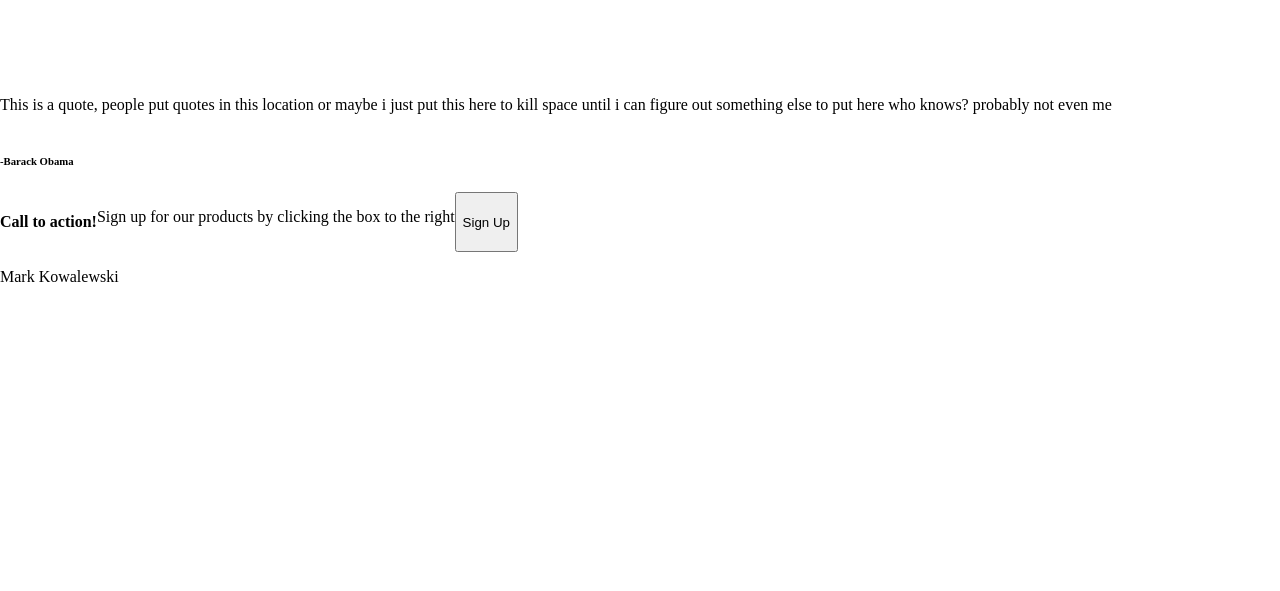
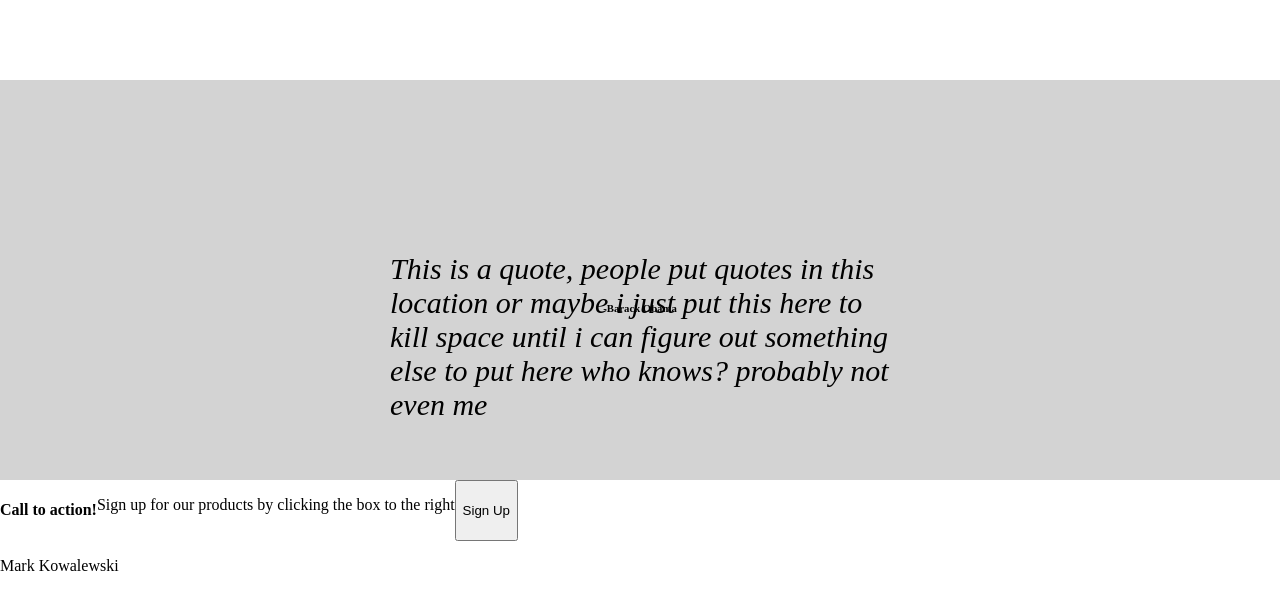
Before and after one commit to Raventh23/landing-page-project, a plain HTML site: page index.html in a window 1280 px wide. Shown: the part 831-1422 px from the top of the page. Before the commit the page ends 1133 px from the top, so only its background shows below. Drawn offline with Linux system fonts and the light colour scheme.

Commit message:
work on quotes section

```diff
--- a/style.css
+++ b/style.css
@@ -86,7 +86,21 @@ img{
 }
 .quotes{
     display:flex;
+    flex:1;
+    height: 400px;
+    justify-content: center;
+    align-items: center;
     flex-direction: column;
+    background-color: lightgray;
+    flex-wrap: wrap;
+}
+.quotes p{
+    width: 500px;
+    font-size: 30px;
+    font-style: italic;
+}
+.quotes h6{
+    margin-top: -150px;
 }
 .calltoaction{
     display:flex;
```
